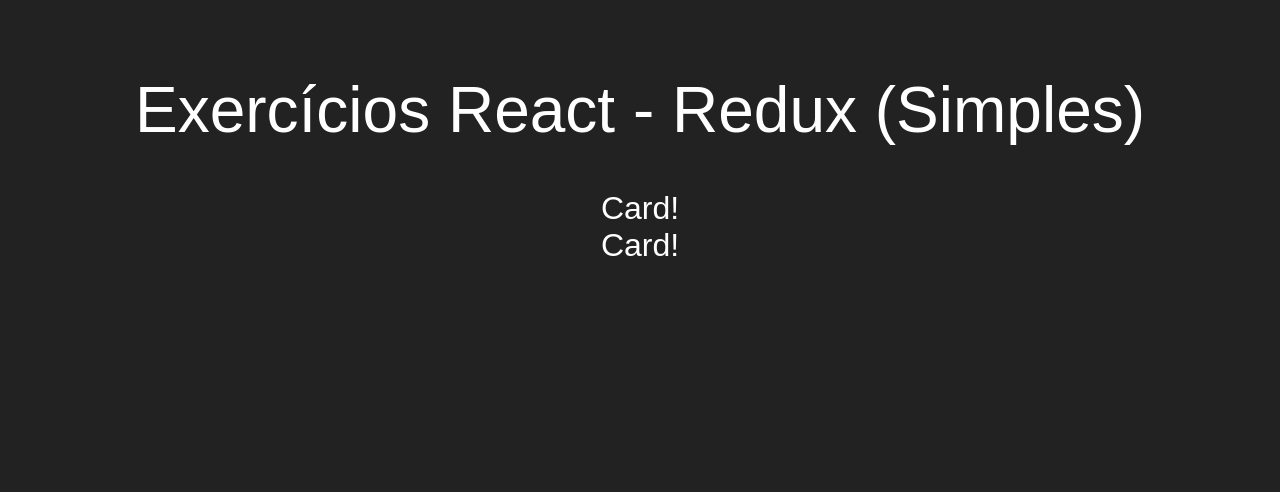
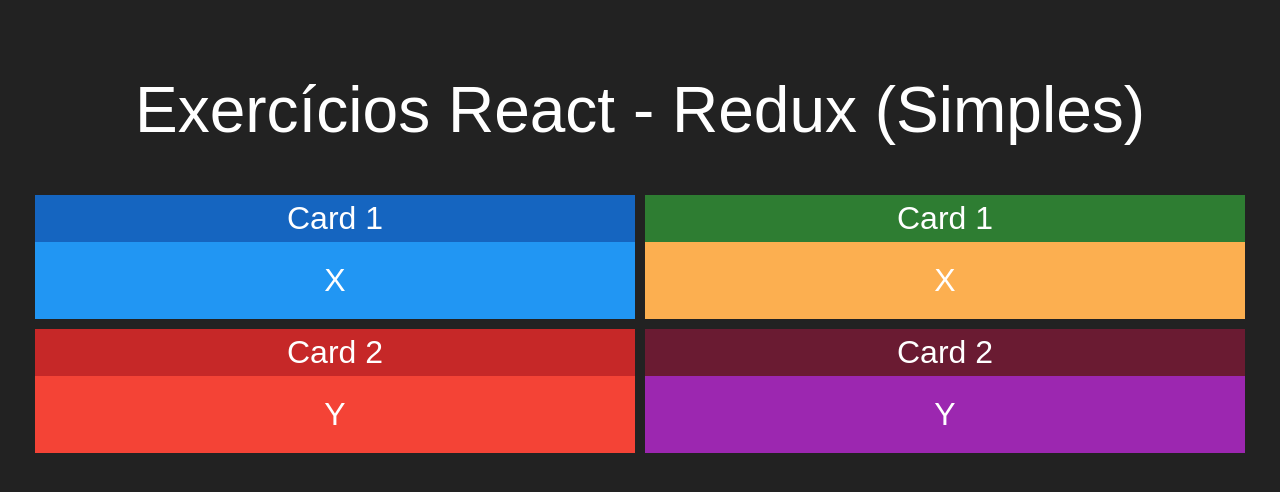
Before and after one commit to paulo-hst/redux-simples, a React (Create React App) app: page / in a window 1280 px wide. Shown: the top 492 px of the page. Built offline with nearby package versions, Linux system fonts and the light colour scheme.

Commit message:
componente card

```diff
--- a/src/App.css
+++ b/src/App.css
@@ -1,8 +1,7 @@
 .App{
   display: flex;
   flex-direction: column;
-  align-items: center;
-
+  text-align: center;
 }
 
 h1{
--- a/src/App.js
+++ b/src/App.js
@@ -7,10 +7,20 @@
     <div className="App">
       <h1>Exercícios React - Redux (Simples)</h1>
       <div className="linha">
-        <Card></Card>
+        <Card title="Card 1" blue>
+          X
+        </Card>
+        <Card title="Card 1" green>
+          X
+        </Card>
       </div>
       <div className="linha">
-        <Card></Card>
+        <Card title="Card 2" red>
+          Y
+        </Card>
+        <Card title="Card 2" purple>
+          Y
+        </Card>
       </div>
     </div>
   );
--- a/src/components/Card.css
+++ b/src/components/Card.css
@@ -0,0 +1,32 @@
+.Card{
+    flex: 1; /* ocupa todo o espaço disponível */
+    display: flex;
+    flex-direction: column;
+    margin: 5px;
+}
+
+.Card .Header {
+    display: flex;
+    justify-content: center;
+}
+
+.Card .Header .Title{
+    padding: 5px;
+    flex: 1;
+}
+
+.Card .Content{
+    padding: 20px;
+}
+
+.Card.Red .Header{ color: #fff; background-color: #c62828; }
+.Card.Red .Content{ background-color: #f44336; }
+
+.Card.Green .Header{ color: #fff; background-color: #2e7d32; }
+.Card.Green .Content{ background-color: #fcaf50; }
+
+.Card.Blue .Header{ color: #fff; background-color: #1565c0; }
+.Card.Blue .Content{ background-color: #2196f3; }
+
+.Card.Purple .Header{ color: #fff; background-color: #6a1b32; }
+.Card.Purple .Content{ background-color: #9c27b0; }
--- a/src/components/Card.jsx
+++ b/src/components/Card.jsx
@@ -1,10 +1,23 @@
 import './Card.css'
 import React from 'react'
 
+function getColor(props){
+    if(props.red) return "Red"
+    if(props.green) return "Green"
+    if(props.blue) return "Blue"
+    if(props.purple) return "Purple"
+    return ""
+}
+
 export default props => {
     return(
-        <div>
-            Card!
+        <div className={`Card ${getColor(props)}`}>
+            <div className="Header">
+                <span className="Title">{props.title}</span>
+            </div>
+            <div className="Content">
+                {props.children}
+            </div>
         </div>
     )
 }
```
